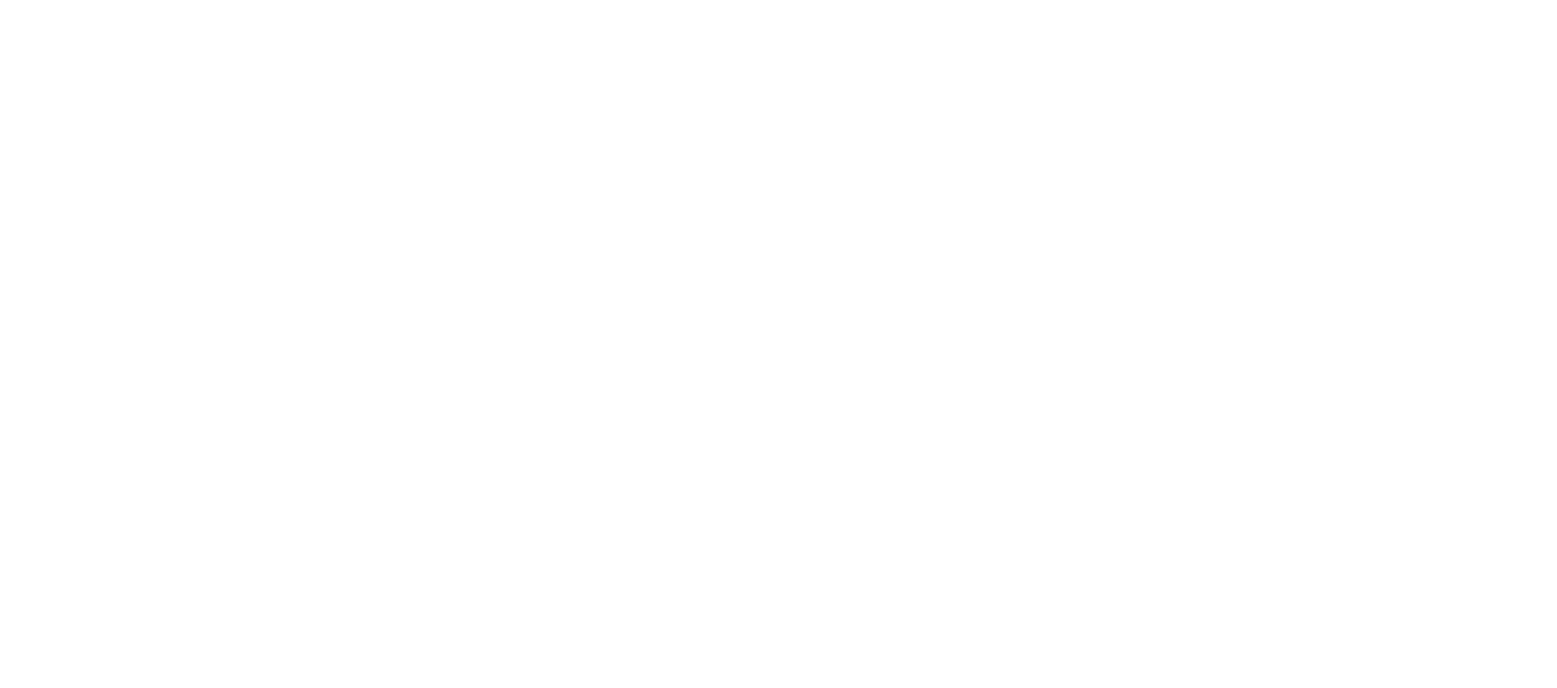
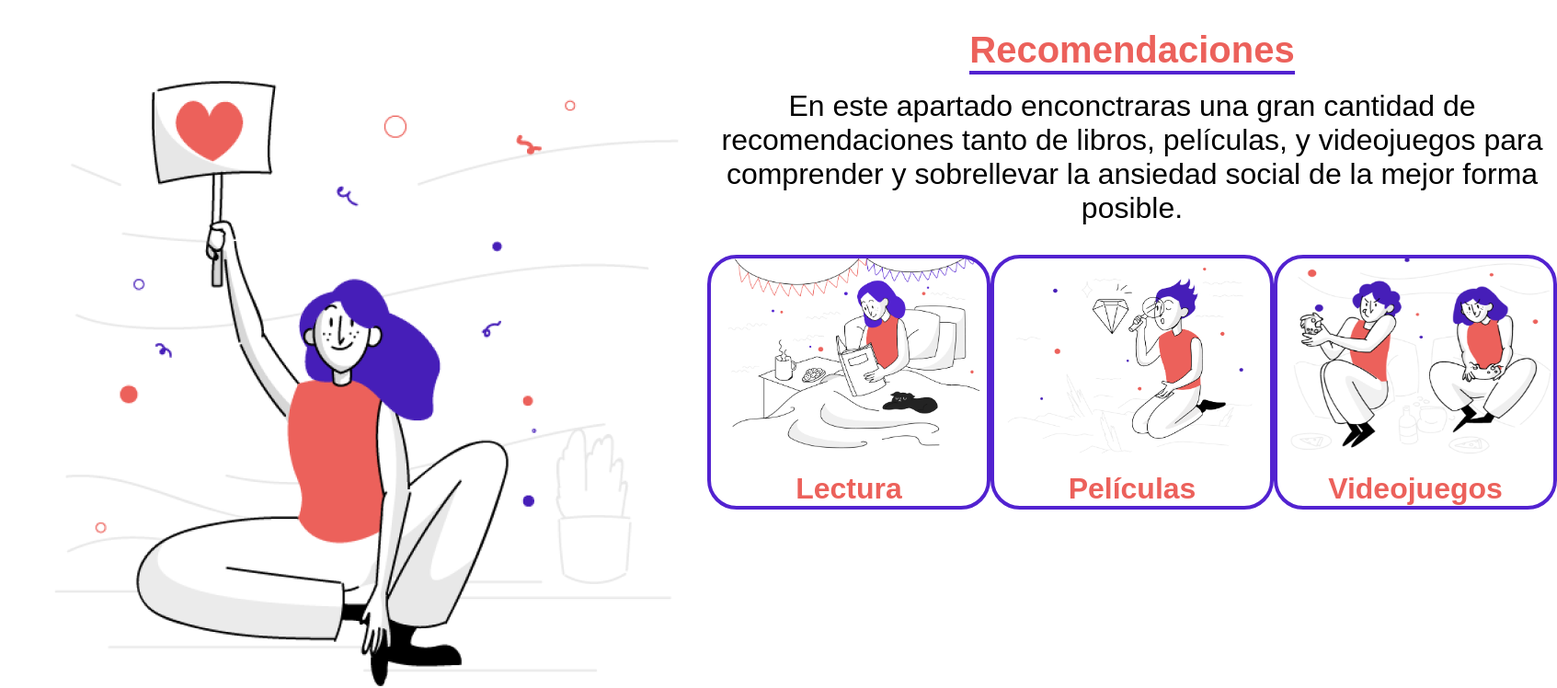
Before and after one commit to JoaquinJPB/TFG, a React (Create React App) app: page /recommendations in a window 1280 px wide. Before the commit this address had no page. Shown: the top 748 px of the page at 92% size, 1693 px wide, since content can reach past the window. Built offline with nearby package versions, Linux system fonts and the light colour scheme.

Commit message:
Recommendations Page + Navigation from Recommendations

```diff
--- /dev/null
+++ b/src/components/Recommendations.jsx
@@ -0,0 +1,34 @@
+
+import SectionCard from "./SectionCard"
+
+import recomentationBackground from "../images/Recommendations_Background.png"
+import booksImg from "../images/Books_Background.png"
+import moviesImg from "../images/Movies_Background.png"
+import VideogamesImg from "../images/Videogames_Background.png"
+
+import styles from "../styles/Recommendations.module.css"
+
+const Recomendations = () => {
+    return (
+        <main className={styles.recommendationBody}>
+            <section>
+                <img src={recomentationBackground} alt="Recomendaciones" />
+            </section>
+            <section className={styles.recommendationRightBody}>
+                <header>
+                    <div className={styles.header}>
+                        <h1 className={styles.title}>Recomendaciones</h1>
+                    </div>
+                    <p className={styles.subtitle}>En este apartado enconctraras una gran cantidad de recomendaciones tanto de libros, películas, y videojuegos para comprender y sobrellevar la ansiedad social de la mejor forma posible. </p>
+                </header>
+                <div className={styles.sectionCards}>
+                    <SectionCard title={"Lectura"} img={booksImg} route={'books'}/>
+                    <SectionCard title={"Películas"} img={moviesImg} route={'movies'} />
+                    <SectionCard title={"Videojuegos"} img={VideogamesImg} route={'videogames'} />
+                </div>
+            </section>
+        </main>
+    )
+}
+
+export default Recomendations
--- /dev/null
+++ b/src/components/SectionCard.jsx
@@ -0,0 +1,16 @@
+
+import { Link } from "react-router-dom"
+import styles from "../styles/SectionCard.module.css"
+
+const SectionCard = ({title, img, route}) => {
+    return (
+        <Link to={'/recommendations/'+ route}>
+            <div className={styles.sectionsCardBody}>
+                <img src={img} alt={title} />
+                <h3>{title}</h3>
+            </div>
+        </Link>
+    )
+}
+
+export default SectionCard
--- a/src/pages/LandingPage.jsx
+++ b/src/pages/LandingPage.jsx
@@ -3,15 +3,17 @@ import { BrowserRouter as Router, Routes, Route, Link, Navigate} from 'react-rou
 import { Videogames } from '../components/Videogames'
 import { Movies } from '../components/Movies'
 import { Books } from '../components/Books'
+import Recommendations from '../components/Recommendations'
 
 const LandingPage = () => {
     return (
         <div>
-                <Routes>
-                    <Route path='/movies' element={<Movies />} />
-                    <Route path='/books' element={<Books />}  />
-                    <Route path='/videogames' element={<Videogames />}/>
-                </Routes>
+            <Routes>
+                <Route path='/recommendations/movies' element={<Movies />} />
+                <Route path='/recommendations/books' element={<Books />}  />
+                <Route path='/recommendations/videogames' element={<Videogames />}/>
+                <Route path='/recommendations' element={<Recommendations />}/>
+            </Routes>
         </div>
     )
 }
--- /dev/null
+++ b/src/styles/Recommendations.module.css
@@ -0,0 +1,38 @@
+
+.recommendationBody{
+    display: flex;
+    flex-direction: row;
+}
+
+.header {
+    display: flex;
+    flex-direction: column;
+    align-items: center;
+}
+
+.title{
+    color: var(--primaryColor);
+    text-align: center;
+    font-size: 2.5rem;
+    border-bottom: 4px solid var(--secondaryColor);
+    margin-top: 2rem;
+}
+
+.subtitle{
+    text-align: center;
+    margin-top: 1rem;
+    font-size: 2rem;
+    margin-left: auto;
+    margin-right: auto;
+}
+
+.sectionCards{
+    margin-top: 2rem;
+    display: flex;
+    flex-direction: row;
+    justify-content: space-between;
+}
+
+.recommendationRightBody{
+    margin-right: 3rem;
+}
--- /dev/null
+++ b/src/styles/SectionCard.module.css
@@ -0,0 +1,25 @@
+
+.sectionsCardBody{
+    border: 4px solid var(--secondaryColor);
+    border-radius: 2rem;
+}
+
+.sectionsCardBody:hover{
+    cursor: pointer;
+}
+
+.sectionsCardBody h3{
+    color: var(--primaryColor);
+    text-align: center;
+    font-size: 2rem;
+    margin-top: .5rem;
+}
+
+.sectionsCardBody img {
+    width: 300px;
+    height: 220px;
+}
+
+a {
+    text-decoration: none;
+}
```
